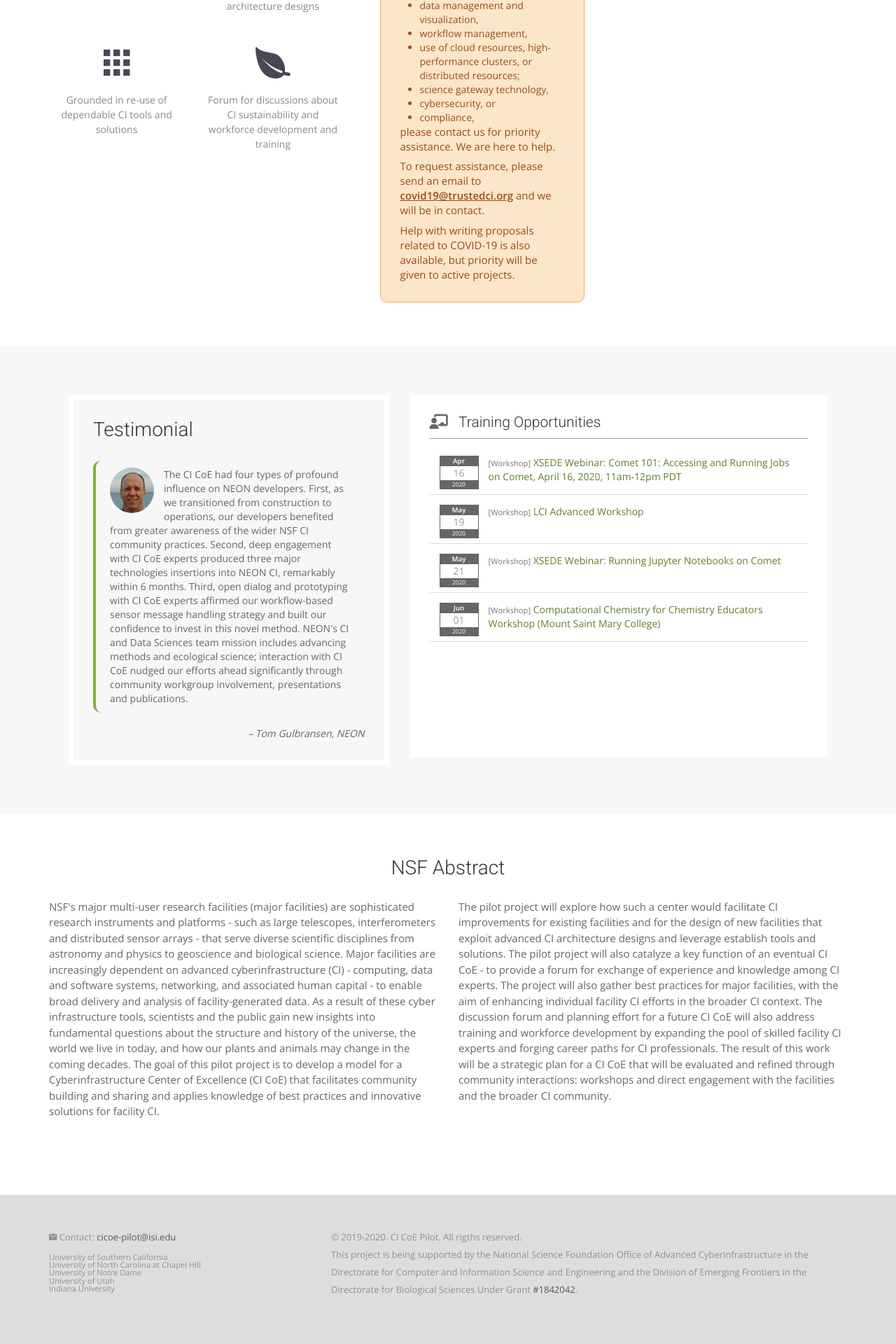
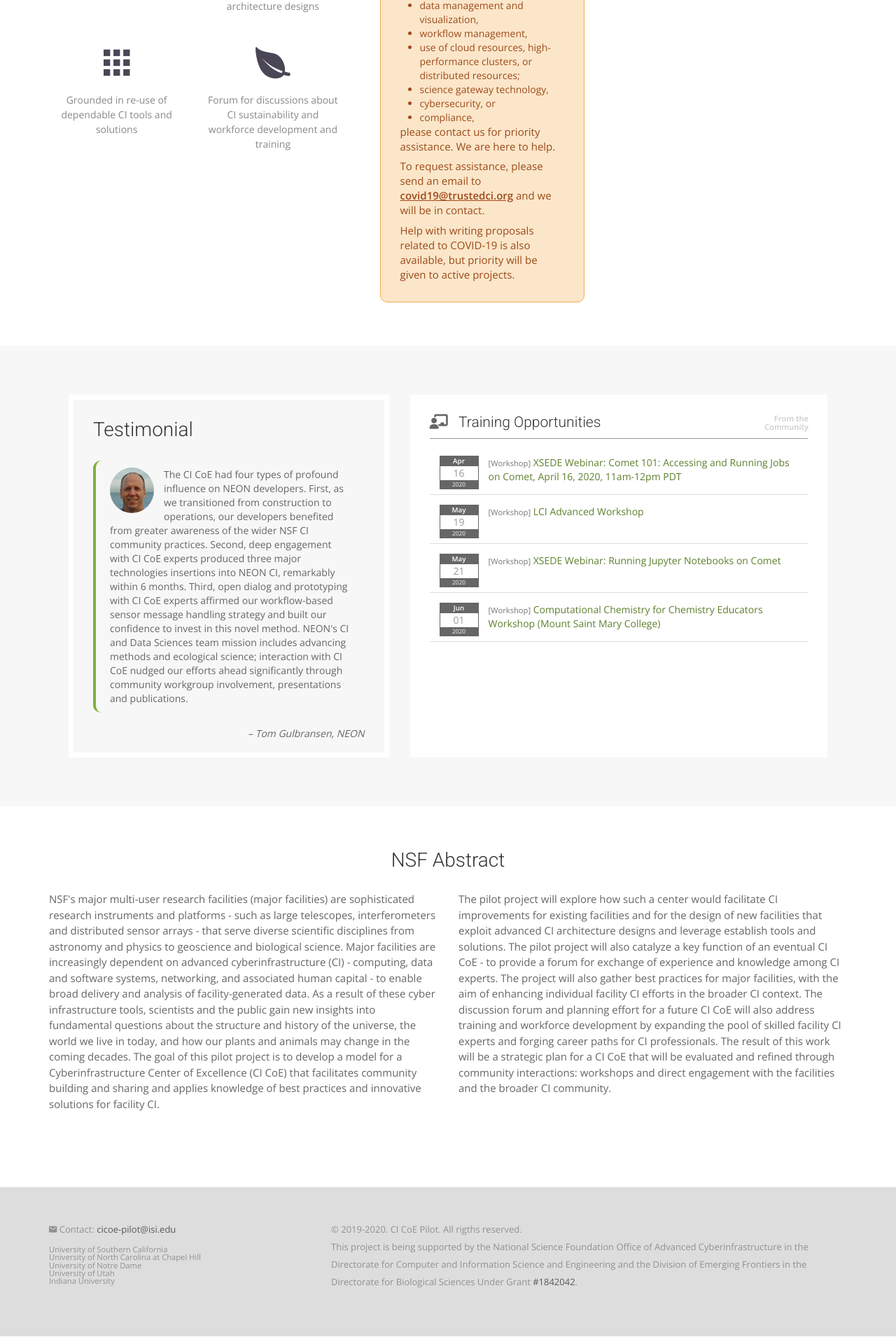
Before and after one commit to cicoe/cicoe.github.io, a Jekyll site: the page built from index.html, in a window 1280 px wide. Shown: the part 861-2781 px from the top of the page at 70% size. Built offline with Jekyll 4.4.1, drawn with Linux system fonts in a browser that asks for light colours; nearby versions of some CDN libraries; some web fonts are replaced; comment, search, counter and statistics services are not loaded.

Commit message:
updating training opportunities

```diff
--- a/css/style.css
+++ b/css/style.css
@@ -93,6 +93,8 @@
     border: 0.5em solid #fff;
     margin: 2em;
     padding: 2em;
+    min-height: 37em;
+    max-height: 37em;
 }
 
 .testimonial blockquote {
@@ -155,6 +157,8 @@
     margin: 2em;
     padding: 2em;
     min-height: 37em;
+    max-height: 37em;
+    overflow: scroll;
 }
 
 .training h3 {
--- a/index.html
+++ b/index.html
@@ -115,9 +115,14 @@
             </div>
             <div class="col-md-7 col-sm-12">
                 <div class="training">
+                    <div>
                         <h3><i class="fas fa-chalkboard-teacher"></i> Training Opportunities</h3>
+                        <div style="position: absolute; top: 4em; right: 5em">
+                            <p style="text-align: right;color: #ccc; font-weight: bold; font-size: 0.8em; line-height: 1em">From the<br/>Community</p>
+                        </div>
+                    </div>
                     {% assign training_items = site.data.training_opportunities %}
-                    {% for n in training_items limit: 6 %}
+                    {% for n in training_items %}
                     <a href="{{ n.website }}" target="_blank">
                         <div class="training-item">
                             <div class="training-date">
```
Lines whose indentation alone changed are shown as unchanged.
